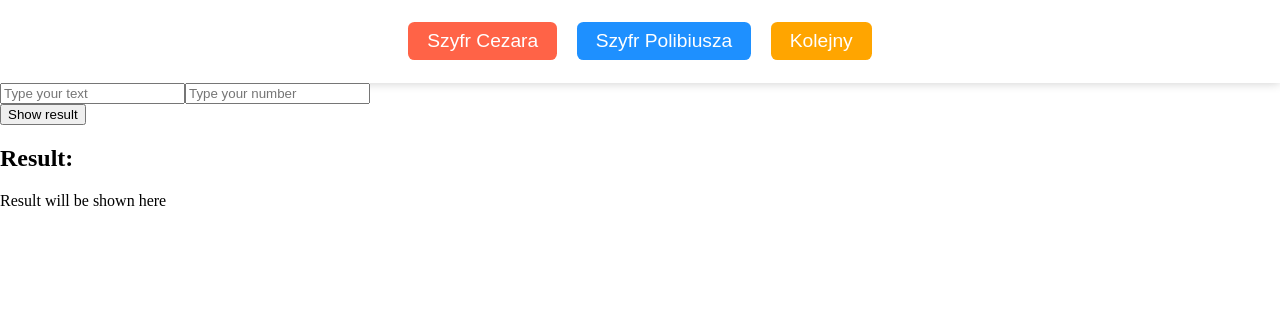
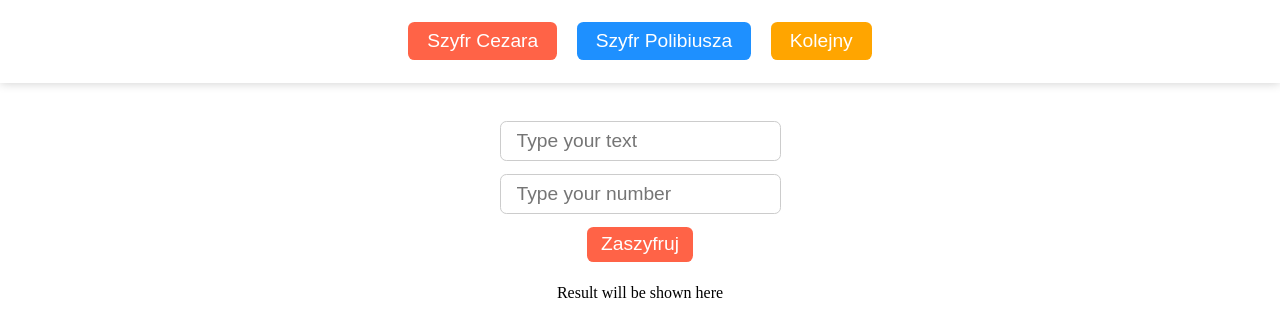
Before and after one commit to JuliaKucmierczyk/security-cipher, a React (Vite) app: page / in a window 1280 px wide. Shown: the top 336 px of the page. Built offline with nearby package versions, Linux system fonts and the light colour scheme.

Commit message:
Updated css

```diff
--- a/src/components/Cezar.tsx
+++ b/src/components/Cezar.tsx
@@ -1,10 +1,4 @@
-import React from "react";
-
 const Cezar = () => {
-  // Create function that will cipher the text
-  // Create input where you can cipher the text
-  // Create button that shows the result
-  // Create div where you can show the result
   const cipher = document.querySelector("#cipher-text");
   const num = document.querySelector("#cipher-num");
   const btn = document.querySelector(".btn");
@@ -55,11 +49,11 @@ const Cezar = () => {
     <section className="container">
       <div className="input-container">
         <input type="text" placeholder="Type your text" id="cipher-text" />
+
         <input type="number" placeholder="Type your number" id="cipher-num" />
       </div>
-      <button className="btn">Show result</button>
+      <button className="btn tomato">Zaszyfruj</button>
       <div className="result-container">
-        <h2>Result:</h2>
         <p>Result will be shown here</p>
       </div>
     </section>
--- a/src/styles/app.css
+++ b/src/styles/app.css
@@ -13,7 +13,8 @@ body {
   box-shadow: 0 0 10px rgba(0, 0, 0, 0.2);
 }
 
-.nav-btn {
+.nav-btn,
+.btn {
   background-color: orange;
   margin: 0.4rem 0.6rem;
   padding: 0.5rem 1.2rem;
@@ -24,6 +25,10 @@ body {
   cursor: pointer;
 }
 
+.btn {
+  padding: 0.4rem 0.9rem;
+}
+
 .blue {
   background-color: dodgerblue;
 }
@@ -31,3 +36,26 @@ body {
 .tomato {
   background-color: tomato;
 }
+
+.container {
+  display: flex;
+  justify-content: center;
+  align-items: center;
+  flex-direction: column;
+  padding: 2rem;
+}
+
+.container input {
+  padding: 0.5rem 1rem;
+  font-size: 1.2rem;
+  border: 1px solid #ccc;
+  border-radius: 0.4rem;
+  margin: 0.4rem 0;
+}
+
+.input-container {
+  display: flex;
+  justify-content: center;
+  align-items: center;
+  flex-direction: column;
+}
```
Also changed, not shown: src/components/CezarJs.jsx (deleted, +0 -78 lines).
